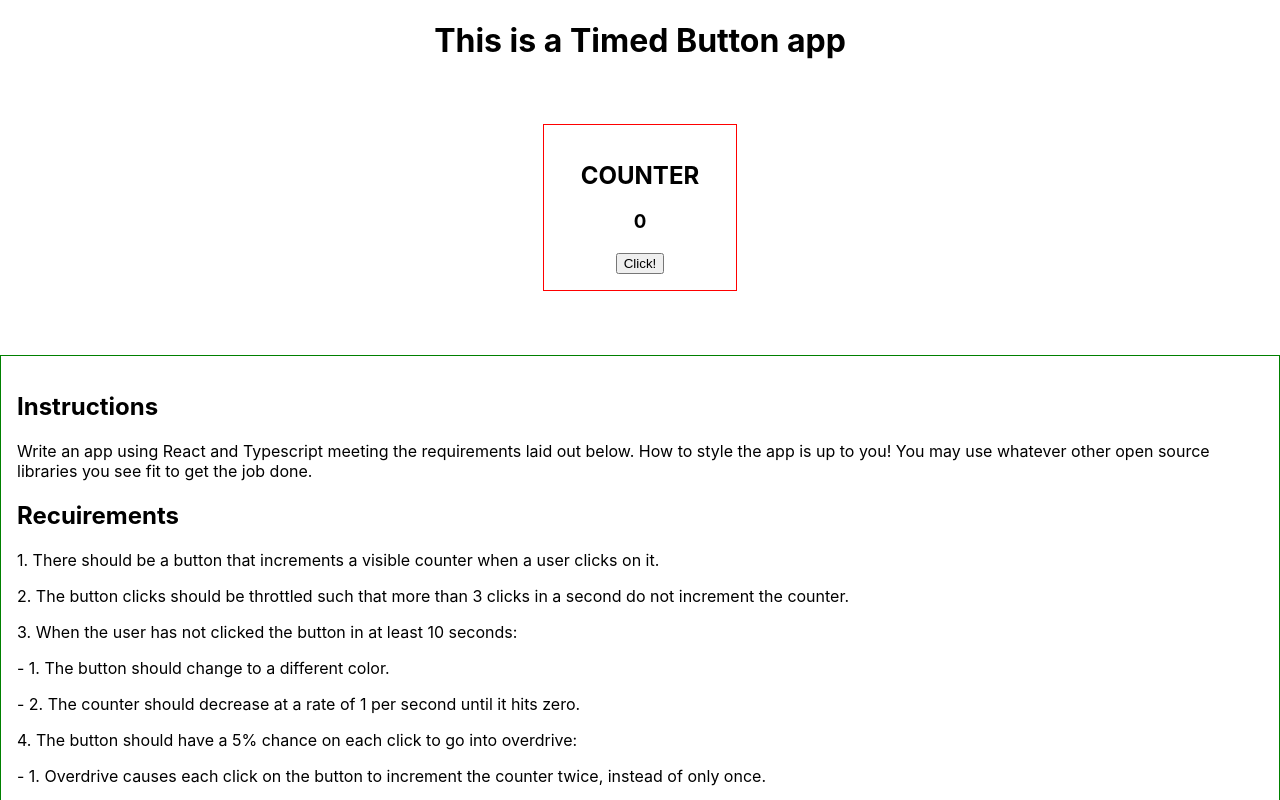
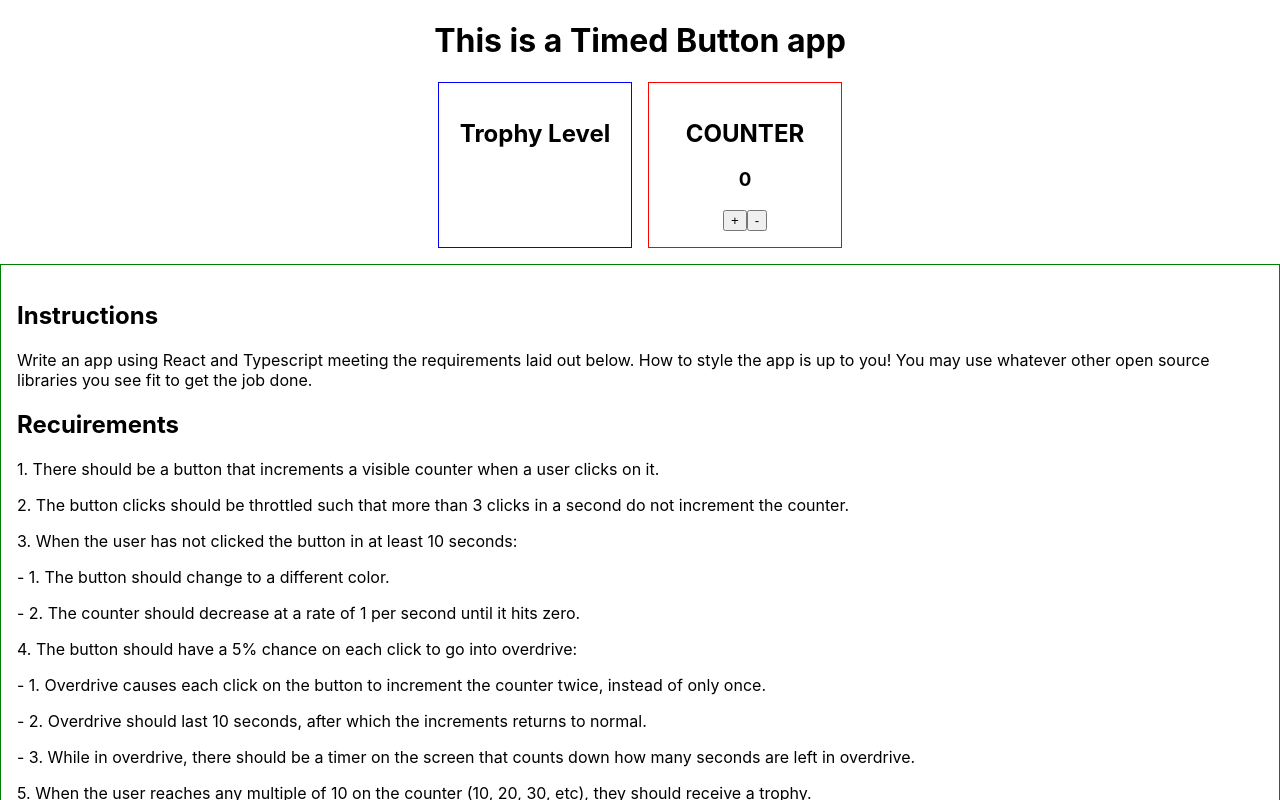
Before and after one commit to ayrat-gimranov/timer, a React (Create React App) app: page / in a window 1280 px wide. Shown: the top 800 px of the page. Built offline with nearby package versions, Linux system fonts and the light colour scheme; the HTML template or start-up script is replaced by a standard one.

Commit message:
added overdrive

```diff
--- a/src/App.css
+++ b/src/App.css
@@ -1,21 +1,31 @@
-.Header{
+.Header {
   text-align: center;
-  margin-bottom: 4rem;
 }
 
-.App{
+.App {
   border: 1px solid red;
   width: 10rem;
   padding: 1rem;
   text-align: center;
-  margin: auto;
-  margin-top: 4rem;
 }
 
-.instructions{
+.upperPage{
+  display: flex;
+  justify-content: center;
+  gap: 1rem;
+}
+
+.trophyBox {
+  border: 1px solid blue;
+  width: 10rem;
+  padding: 1rem;
+  text-align: center;
+}
+
+.instructions {
   border: 1px solid green;
-  width:fit-content;
+  width: fit-content;
   padding: 1rem;
   margin: auto;
-  margin-top: 4rem;
+  margin-top: 1rem;
 }
--- a/src/App.js
+++ b/src/App.js
@@ -1,15 +1,46 @@
 import './App.css';
-import { useState } from 'react';
+import { useState, useEffect } from 'react';
 import Instructions from './Instrustions';
 
 function App() {
 
   const [counter, setCounter] = useState(0);
+  const [threshold, setThreshold] = useState(10);
+  const [currentThrophy, setCurrentThrophy] = useState('');
+  const [overdrive, setOverdrive] = useState(false);
+
+  console.log('Threshold is', threshold)
+  if (counter >= threshold) {
+    setCurrentThrophy(threshold);
+    let newThreshold = threshold + 10;
+    setThreshold(newThreshold)
+  }
 
   function increaseCounter() {
-    let increasedByOne = counter + 1;
+    if (!overdrive && Math.random() < 0.05) {
+      setOverdrive(true);
+      console.log('Hit! Started overdrive!')
+    };
+    let difference = overdrive ? 2 : 1;
+    let increasedCount = counter + difference;
+    setCounter(increasedCount)
+  }
+
+  function decreaseCounter() {
+    let increasedByOne = counter - 1;
     setCounter(increasedByOne)
   }
+
+  function turnOffOverdrive() {
+    setOverdrive(false);
+    console.log('Turned off overdirve!')
+  }
+
+  useEffect(() => {
+    if (overdrive) {
+      setTimeout(turnOffOverdrive, 10000)
+    }
+  }, [overdrive])
 
   return (
     <>
@@ -17,10 +48,17 @@ function App() {
         <h1>This is a Timed Button app</h1>
       </header>
       <main>
-        <div className='App'>
-          <h2>COUNTER</h2>
-          <h3>{counter}</h3>
-          <button onClick={increaseCounter}>Click!</button>
+        <div className='upperPage'>
+          <div className='trophyBox'>
+            <h2>Trophy Level</h2>
+            <h1>{currentThrophy}</h1>
+          </div>
+          <div className='App'>
+            <h2>COUNTER</h2>
+            <h3>{counter}</h3>
+            <button onClick={increaseCounter}>+</button>
+            <button onClick={decreaseCounter}>-</button>
+          </div>
         </div>
         <Instructions />
       </main>
```
